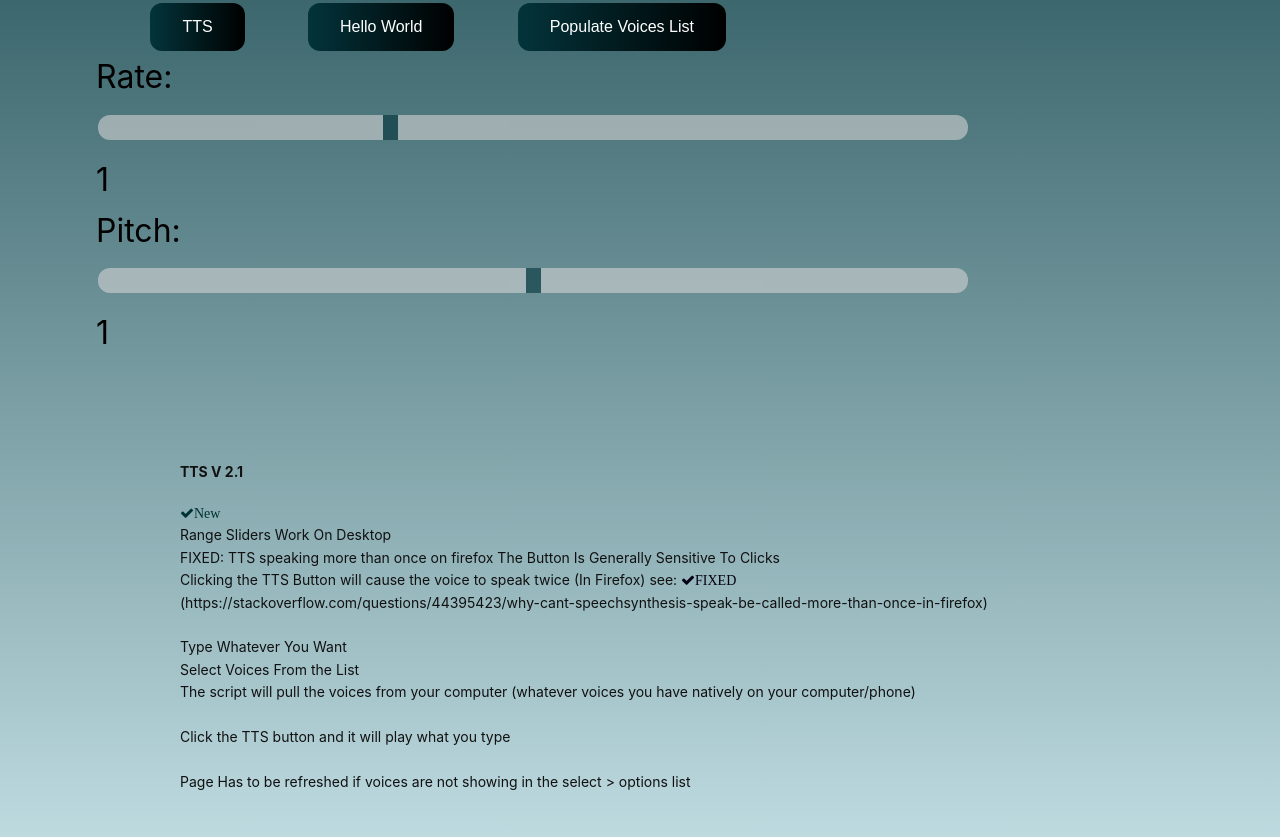
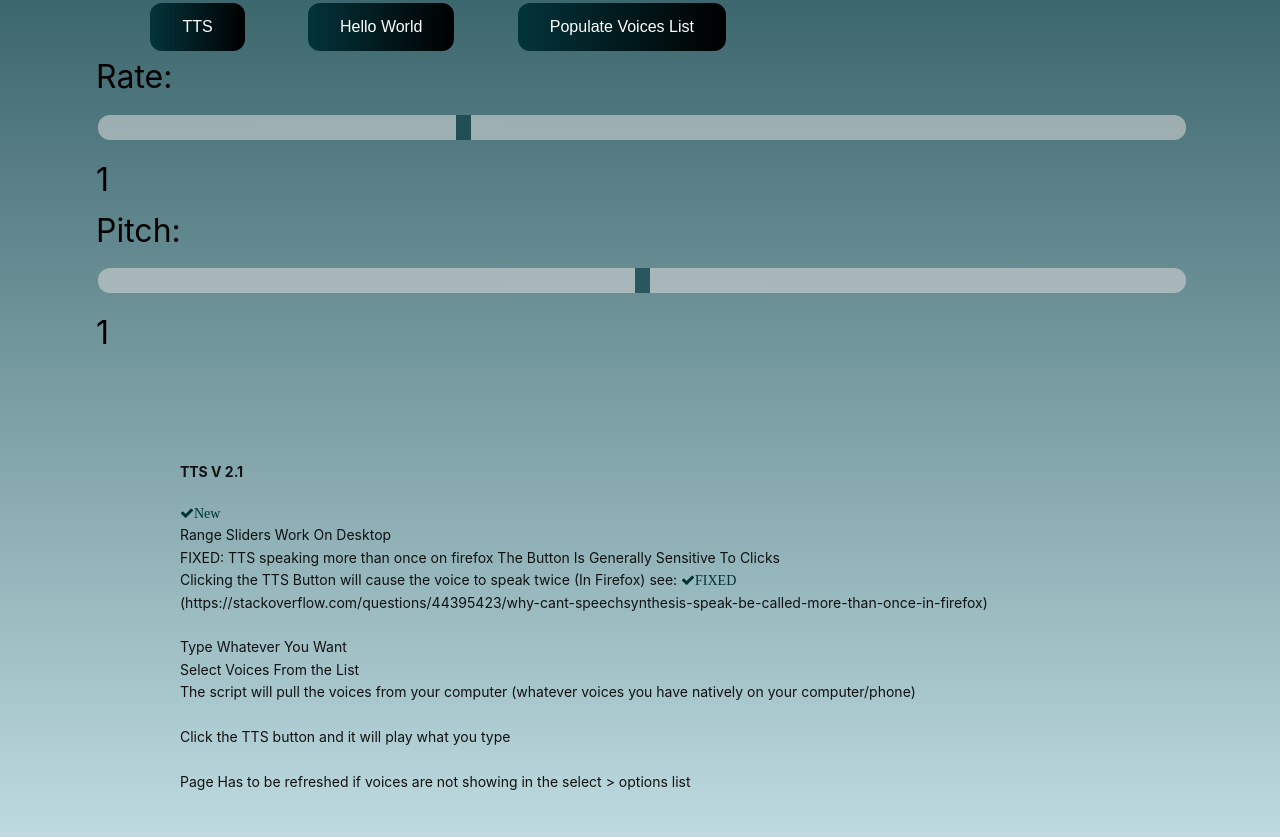
Before and after one commit to HCdev134/simple-tts, a plain HTML site: page index.html in a window 1280 px wide. Shown: the part 369-1206 px from the top of the page. Drawn offline with Linux system fonts and the light colour scheme.

Commit message:
changed styles

```diff
--- a/index.html
+++ b/index.html
@@ -43,7 +43,7 @@
             FIXED: TTS speaking more than once on firefox
             The Button Is Generally Sensitive To Clicks <br>
             Clicking the TTS Button will cause the voice to speak twice (In Firefox)
-            see: <span class="green fa fa-check" style="color: #030113;">FIXED</span>
+            see: <span class="green fa fa-check" style="color: #033;">FIXED</span>
             (https://stackoverflow.com/questions/44395423/why-cant-speechsynthesis-speak-be-called-more-than-once-in-firefox)
             <br></br>
 
@@ -61,84 +61,7 @@
 
 
     <script src="./orig-tts.js"></script>
-    <!-- <script>
 
-        var pop_voices = document.querySelector("#voices-btn");
-        pop_voices.onclick = function () {
-
-
-            location.reload(true);
-
-        }
-        // Elements
-        var voiceList = document.querySelector("#voicelist");
-        var tts_input = document.querySelector("#tts");
-        var tts_button = document.querySelector("#tts-btn");
-
-
-        // TTS API , TTS speech object
-        var tts_main = window.speechSynthesis;
-
-        // Voices Go in this array, which will be used in function getVoices()
-        var voices = [];
-
-
-        tts_button.addEventListener("click", () => {
-
-            var toSpeak = new SpeechSynthesisUtterance(tts_input.value);
-            var selectedVoiceName = voiceList.selectedOptions[0].getAttribute("data-name");
-            voices.forEach((voice) => {
-                if (voice.name === selectedVoiceName) {
-                    toSpeak.voice = voice;
-                }
-                tts_main.speak(toSpeak);
-                console.log(tts_main.speaking);
-            });
-            // tts_input.blur()
-
-        })
-
-        speechSynthesis.getVoices().forEach(function (voice) {
-            console.log(voice.name, voice.default ? voice.default : '');
-        });
-
-        getVoices();
-        console.log(`Voices: ${getVoices()}`);
-
-        if (speechSynthesis == "undefined") {
-            speechSynthesis.onvoiceschanged = getVoices;
-        }
-        function getVoices() {
-            voices = tts_main.getVoices()
-            voiceList.innerHTML = "";
-            voices.forEach((voice) => {
-                var listItem = document.createElement("option");
-                listItem.textContent = voice.name;
-
-                listItem.setAttribute("data-lang", voice.lang);
-                listItem.setAttribute("data-name", voice.name);
-                console.log(listItem);
-                voiceList.appendChild(listItem);
-            });
-
-            voiceList.selectedOptions = 0;
-        }
-
-        // document.getElementById("hello-btn").onclick = function speaker() {
-
-        //     if (window.speechSynthesis.speaking) {
-        //         window.speechSynthesis.cancel();
-        //     }
-        //     var tts_string_instance = "Here is a string of text";
-
-
-        //     var msg = new SpeechSynthesisUtterance(tts_string_instance);
-        //     msg.lang = 'en-US';
-        //     // msg.text = "Hello World";
-        //     window.speechSynthesis.speak(msg);
-        // }
-
-    </script> -->
 </body>
 
 </html>
--- a/orig-tts.js
+++ b/orig-tts.js
@@ -45,6 +45,7 @@ var voices = [];
 
 tts_button.addEventListener("click", () => {
 
+  //#region old setting with forEach
   // var toSpeak = new SpeechSynthesisUtterance(tts_input.value);
   // var selectedOption = voiceList.selectedOptions[0].getAttribute("data-name");
   // for (i = 0; i < voices.length; i++) {
@@ -59,18 +60,23 @@ tts_button.addEventListener("click", () => {
   //     tts_input.style.border = '2px solid #FF0000';
   // }
   // tts_main.speak(toSpeak);
+  //#endregion old setting with forEach
 
-
-    speak()
+  speechSynthesis.getVoices().forEach(function (voice) {
+    console.log(voice.name, voice.default ? voice.default : '');
+  });
+  speak();
 
 });
-function speak(){
+
+function speak() {
   if (tts_main.speaking) {
 
     console.error('speechSynthesis.speaking');
     return;
   }
   if (tts_input.value !== '') {
+
     var toSpeak = new SpeechSynthesisUtterance(tts_input.value);
     toSpeak.onend = function (event) {
       console.log('SpeechSynthesisUtterance.onend');
@@ -80,8 +86,8 @@ function speak(){
       console.error('SpeechSynthesisUtterance.onerror');
     }
     var selectedOption = voiceList.selectedOptions[0].getAttribute('data-name');
-    for(i = 0; i < voices.length ; i++) {
-      if(voices[i].name === selectedOption) {
+    for (i = 0; i < voices.length; i++) {
+      if (voices[i].name === selectedOption) {
         toSpeak.voice = voices[i];
         break;
       }
@@ -102,7 +108,14 @@ if (speechSynthesis == "undefined") {
 
 function getVoices() {
   voices = tts_main.getVoices()
+
+
+
   voiceList.innerHTML = "";
+
+  speechSynthesis.getVoices().forEach(function (voice) {
+    console.log(voice.name, voice.default ? voice.default : '');
+  });
   voices.forEach((voice) => {
     var listItem = document.createElement("option");
     listItem.textContent = voice.name;
@@ -115,15 +128,15 @@ function getVoices() {
 
   voiceList.selectedOptions = 0;
 }
-pitch.onchange = function() {
+pitch.onchange = function () {
   pitchValue.textContent = pitch.value;
 }
 
-  rate.onchange = function() {
+rate.onchange = function () {
   rateValue.textContent = rate.value;
 }
 
-  voiceList.onchange = function(){
+voiceList.onchange = function () {
   speak();
 }
 // #region 2nd call
--- a/style.css
+++ b/style.css
@@ -43,7 +43,7 @@ input[type=text] {
   .slider {
     -webkit-appearance: none;  /* Override default CSS styles */
     appearance: none;
-    width: 80%; /* Full-width */
+    width: 100%; /* Full-width */
     height: 25px; /* Specified height */
     background: #d3d3d3; /* Grey background */
     outline: none; /* Remove outline */
```
Lines whose indentation alone changed are shown as unchanged.
